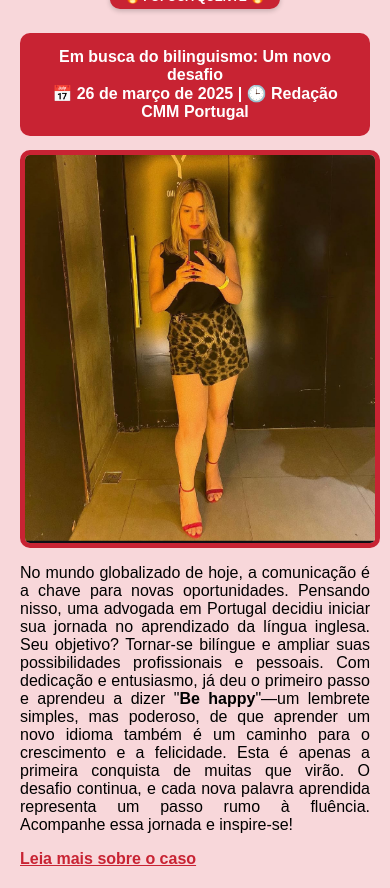
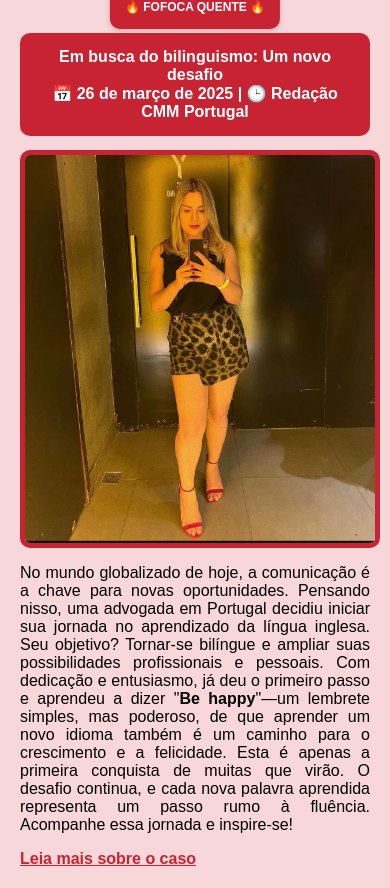
Before and after one commit to MarcioAndrioBr/fofocando, a plain HTML site: page index.html in a window 390 px wide. Drawn offline with Linux system fonts and the light colour scheme.

Commit message:
Update style.css

```diff
--- a/style.css
+++ b/style.css
@@ -32,7 +32,7 @@
         transform: translateX(-50%);
         background-color: #c82333;
         color: white;
-        padding: 5px 15px;
+        padding: 15px 15px;
         font-weight: bold;
         border-radius: 10px;
         box-shadow: 0 2px 5px rgba(0, 0, 0, 0.2);
```
